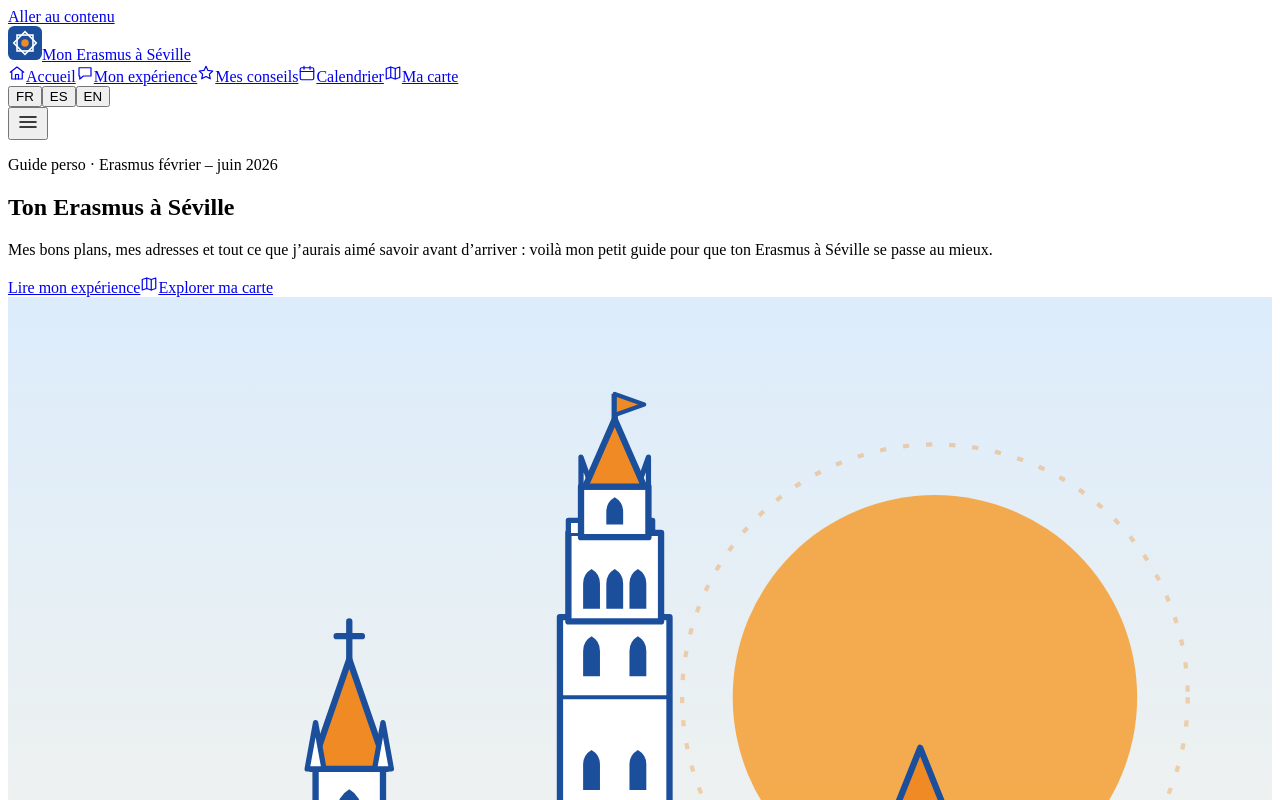
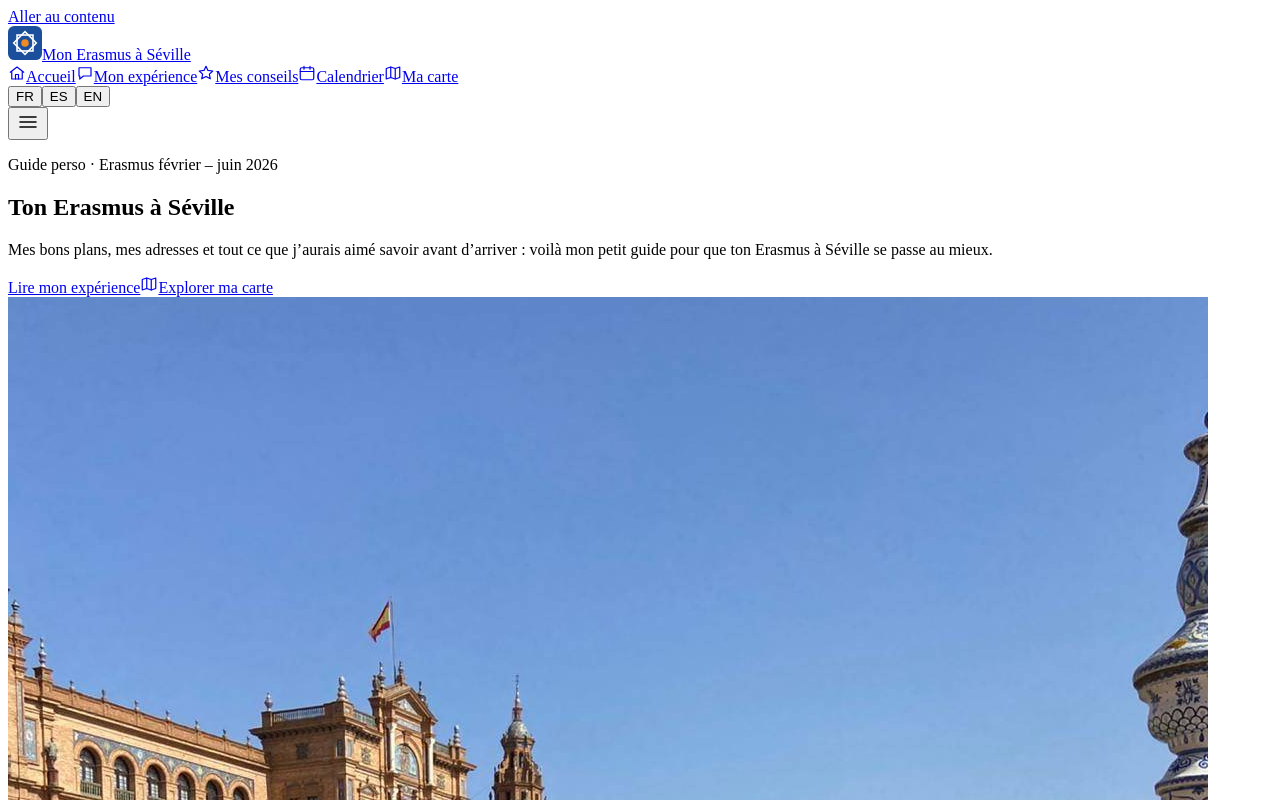
Before and after one commit to Leo-Brd/Erasmus_Seville, a React (Vite) app: page / in a window 1280 px wide. Shown: the top 800 px of the page. Built offline with nearby package versions, Linux system fonts and the light colour scheme; the HTML template or start-up script is replaced by a standard one.

Commit message:
refacto(home): replace cathedral schema by a photo

```diff
--- a/src/components/HeroArt.jsx
+++ b/src/components/HeroArt.jsx
@@ -1,162 +1,8 @@
-import Photo, { hasPhoto } from './Photo.jsx'
+import homePhoto from '../assets/home.jpg'
+import { useI18n } from '../i18n.jsx'
 
-// Arc brisé (ogive) : deux arcs de rayon égal à la largeur, centrés sur le pied opposé.
-function ogive(cx, base, w, springH) {
-  const spring = base - springH
-  const apex = spring - w * 0.866
-  return `M${cx - w / 2} ${base}V${spring}A${w} ${w} 0 0 1 ${cx} ${apex}A${w} ${w} 0 0 1 ${cx + w / 2} ${spring}V${base}Z`
+// Photo d'accueil : remplace src/assets/home.jpg pour la changer.
+export default function HeroArt() {
+  const { t } = useI18n()
+  return <img className="hero-art" src={homePhoto} alt={t.home.photoAlt} fetchPriority="high" />
 }
-
-// Créneaux : une suite de petits merlons entre x0 et x1, posés sur la ligne y.
-function crenels(x0, x1, y, w, h) {
-  let d = ''
-  for (let x = x0; x + w <= x1; x += w * 2) d += `M${x} ${y}v${-h}h${w}v${h}`
-  return d
-}
-
-// Illustration d'accueil dessinée en SVG (Giralda, cathédrale, Torre del Oro, orangers, Guadalquivir).
-// Si tu déposes src/photos/accueil.jpg, la photo remplace l'illustration.
-export default function HeroArt() {
-  if (hasPhoto('accueil')) {
-    return <Photo name="accueil" alt="" ratio="4 / 5" className="hero__photo" />
-  }
-
-  return (
-    <svg className="hero-art" viewBox="0 -40 600 480" role="img" aria-label="Séville" preserveAspectRatio="xMidYMid slice">
-      <defs>
-        <linearGradient id="sky" x1="0" y1="0" x2="0" y2="1">
-          <stop offset="0" stopColor="#dcecfb" />
-          <stop offset="1" stopColor="#fff6e6" />
-        </linearGradient>
-      </defs>
-
-      <rect y="-40" width="600" height="480" fill="url(#sky)" />
-      <circle cx="440" cy="150" r="96" fill="#f6a43c" opacity=".9" />
-      <circle cx="440" cy="150" r="120" fill="none" stroke="#f08a24" strokeOpacity=".35" strokeWidth="2" strokeDasharray="3 8" />
-
-      {/* Cathédrale gothique : arcs brisés, contreforts, arcs-boutants, pinacles et flèche */}
-      <g strokeLinejoin="round" strokeLinecap="round">
-        {/* Nef haute (claire-voie) */}
-        <rect x="108" y="222" width="108" height="42" fill="#fff" stroke="#1b4f9c" strokeWidth="3" />
-
-        {/* Lanterne et flèche centrales */}
-        <rect x="146" y="184" width="32" height="40" fill="#fff" stroke="#1b4f9c" strokeWidth="3" />
-        <path d={ogive(162, 216, 12, 12)} fill="#1b4f9c" />
-        <path d="M144 184L162 132L180 184Z" fill="#f08a24" stroke="#1b4f9c" strokeWidth="3" />
-        <path d="M162 132V114M156 121h12" stroke="#1b4f9c" strokeWidth="3" />
-        {[146, 178].map((x) => (
-          <path key={x} d={`M${x - 4} 184L${x} 162L${x + 4} 184Z`} fill="#fff" stroke="#1b4f9c" strokeWidth="2.5" />
-        ))}
-
-        {/* Arcs-boutants */}
-        {[
-          'M79 248Q92 230 110 236',
-          'M247 248Q234 230 214 236',
-        ].map((d) => (
-          <g key={d} fill="none">
-            <path d={d} stroke="#1b4f9c" strokeWidth="8" />
-            <path d={d} stroke="#fff" strokeWidth="3" />
-          </g>
-        ))}
-
-        {/* Bas-côté */}
-        <rect x="68" y="262" width="194" height="78" fill="#fff" stroke="#1b4f9c" strokeWidth="3" />
-
-        {/* Fenêtres hautes en arc brisé */}
-        <g fill="#1b4f9c">
-          <path d={ogive(140, 256, 16, 12)} />
-          <path d={ogive(184, 256, 16, 12)} />
-        </g>
-
-        {/* Grandes fenêtres du bas-côté + remplage */}
-        {[96, 140, 184, 228].map((cx) => (
-          <g key={cx}>
-            <path d={ogive(cx, 330, 22, 36)} fill="#1b4f9c" />
-            <path d={`M${cx} 330V292M${cx - 11} 312H${cx + 11}`} stroke="#fff" strokeWidth="1.8" />
-          </g>
-        ))}
-
-        {/* Contreforts et pinacles */}
-        {[74, 118, 162, 206, 250].map((x) => (
-          <g key={x} fill="#fff" stroke="#1b4f9c" strokeWidth="3">
-            <rect x={x - 5} y="256" width="10" height="84" />
-            <path d={`M${x - 7} 256L${x} 224L${x + 7} 256Z`} />
-            <path d={`M${x} 224V214`} />
-          </g>
-        ))}
-        <path d="M62 340h206" stroke="#1b4f9c" strokeWidth="3" />
-      </g>
-
-      {/* Giralda : fût en pierre, clocher à arcs brisés, flèche et girouette */}
-      <g stroke="#1b4f9c" strokeWidth="3" strokeLinejoin="round">
-        <rect x="262" y="112" width="52" height="228" fill="#fff" />
-        <path d="M262 150h52M262 204h52M262 258h52" strokeWidth="2" />
-        <rect x="266" y="72" width="44" height="42" fill="#fff" />
-        <path d={crenels(266, 310, 72, 8, 6)} fill="#fff" strokeWidth="2.5" />
-        <rect x="272" y="50" width="32" height="24" fill="#fff" />
-        <path d="M272 50L272 36L277 50ZM304 50L304 36L299 50Z" fill="#fff" strokeWidth="2.5" />
-        <path d="M274 50L288 18L302 50Z" fill="#f08a24" />
-        <path d="M288 18V6" />
-      </g>
-      <path d="M288 6L302 11L288 16Z" fill="#f08a24" stroke="#1b4f9c" strokeWidth="2" strokeLinejoin="round" />
-      <g fill="#1b4f9c">
-        {[277, 288, 299].map((cx) => (
-          <path key={cx} d={ogive(cx, 108, 8, 12)} />
-        ))}
-        <path d={ogive(288, 68, 8, 6)} />
-        {[140, 194, 248, 302].map((base) => (
-          <g key={base}>
-            <path d={ogive(277, base, 8, 12)} />
-            <path d={ogive(299, base, 8, 12)} />
-          </g>
-        ))}
-      </g>
-
-      {/* Torre del Oro : tour à trois niveaux, créneaux et fenêtres en arc brisé */}
-      <g stroke="#1b4f9c" strokeWidth="3" strokeLinejoin="round">
-        <path d="M421 204L433 174L445 204Z" fill="#f08a24" />
-        <rect x="395" y="262" width="76" height="78" fill="#fff" />
-        <rect x="403" y="232" width="60" height="30" fill="#fff" />
-        <rect x="411" y="206" width="44" height="26" fill="#f08a24" />
-        <path d={crenels(411, 455, 206, 6, 6)} fill="#f08a24" strokeWidth="2.5" />
-        <path d={`${crenels(403, 411, 232, 8, 6)}${crenels(455, 463, 232, 8, 6)}`} fill="#fff" strokeWidth="2.5" />
-        <path d={`${crenels(395, 403, 262, 8, 6)}${crenels(463, 471, 262, 8, 6)}`} fill="#fff" strokeWidth="2.5" />
-      </g>
-      <g fill="#1b4f9c">
-        {[412, 433, 454].map((cx) => (
-          <path key={cx} d={ogive(cx, 330, 10, 14)} />
-        ))}
-        <path d={ogive(419, 256, 8, 8)} />
-        <path d={ogive(447, 256, 8, 8)} />
-        <path d={ogive(433, 226, 8, 6)} />
-      </g>
-
-      {/* Orangers */}
-      <g>
-        <path d="M34 340v-62" stroke="#1b4f9c" strokeWidth="4" />
-        <circle cx="34" cy="258" r="30" fill="#4c9a5c" />
-        <g fill="#f08a24">
-          <circle cx="22" cy="252" r="5" />
-          <circle cx="42" cy="246" r="5" />
-          <circle cx="36" cy="268" r="5" />
-          <circle cx="48" cy="260" r="4" />
-        </g>
-        <path d="M530 340v-60" stroke="#1b4f9c" strokeWidth="4" />
-        <circle cx="530" cy="262" r="32" fill="#4c9a5c" />
-        <g fill="#f08a24">
-          <circle cx="518" cy="256" r="5" />
-          <circle cx="540" cy="252" r="5" />
-          <circle cx="532" cy="272" r="5" />
-        </g>
-      </g>
-
-      {/* Guadalquivir */}
-      <rect y="338" width="600" height="102" fill="#1b4f9c" />
-      <g fill="none" stroke="#fff" strokeOpacity=".7" strokeWidth="3" strokeLinecap="round">
-        <path d="M30 372q20-12 40 0t40 0 40 0 40 0 40 0 40 0 40 0 40 0 40 0 40 0 40 0" />
-        <path d="M0 402q20-12 40 0t40 0 40 0 40 0 40 0 40 0 40 0 40 0 40 0 40 0 40 0 40 0" />
-      </g>
-      <rect y="338" width="600" height="6" fill="#f08a24" />
-    </svg>
-  )
-}
--- a/src/styles.css
+++ b/src/styles.css
@@ -330,13 +330,18 @@ a:focus-visible,
   border: 4px solid var(--blue);
   box-shadow: 0 14px 40px rgba(15, 52, 112, 0.25), 0 0 0 10px #fff, 0 0 0 12px var(--blue-line);
   background: #fff;
-  aspect-ratio: 600 / 480;
-}
-.hero-art,
-.hero__art .photo {
+  aspect-ratio: 3 / 4;
+  width: 100%;
+  max-width: 440px;
+  justify-self: center;
+}
+.hero-art {
   display: block;
   width: 100%;
   height: 100%;
+  object-fit: cover;
+  transform: scale(1.22);
+  transform-origin: 52% 62%;
 }
 
 .section {
--- a/src/ui.js
+++ b/src/ui.js
@@ -33,6 +33,7 @@ export const ui = {
         mapText: 'Une carte dessinée à la main avec mes quartiers, mes tapas, mes bars et mes coins préférés.',
       },
       openCard: 'Ouvrir',
+      photoAlt: 'Laurine à la Plaza de España, à Séville',
       noteTitle: 'Un guide écrit par une étudiante, pas par un office du tourisme',
       noteText:
         'J’ai vécu à Séville de février à juin 2026. Ici, tu trouveras ce que j’ai vraiment vécu, testé et aimé (ou pas).',
@@ -135,6 +136,7 @@ export const ui = {
         mapText: 'Un mapa dibujado a mano con mis barrios, mis tapas, mis bares y mis rincones preferidos.',
       },
       openCard: 'Abrir',
+      photoAlt: 'Laurine en la Plaza de España, en Sevilla',
       noteTitle: 'Una guía escrita por una estudiante, no por una oficina de turismo',
       noteText:
         'Viví en Sevilla de febrero a junio de 2026. Aquí encontrarás lo que de verdad viví, probé y me gustó (o no).',
@@ -237,6 +239,7 @@ export const ui = {
         mapText: 'A hand-drawn map with my neighbourhoods, my tapas, my bars and my favourite corners.',
       },
       openCard: 'Open',
+      photoAlt: 'Laurine at the Plaza de España in Seville',
       noteTitle: 'A guide written by a student, not by a tourist office',
       noteText:
         'I lived in Seville from February to June 2026. Here you’ll find what I really lived, tried and loved (or not).',
```
Also changed, not shown: src/assets/home.jpg (added), 1 other file (tests, documents, lock files or other folders).
